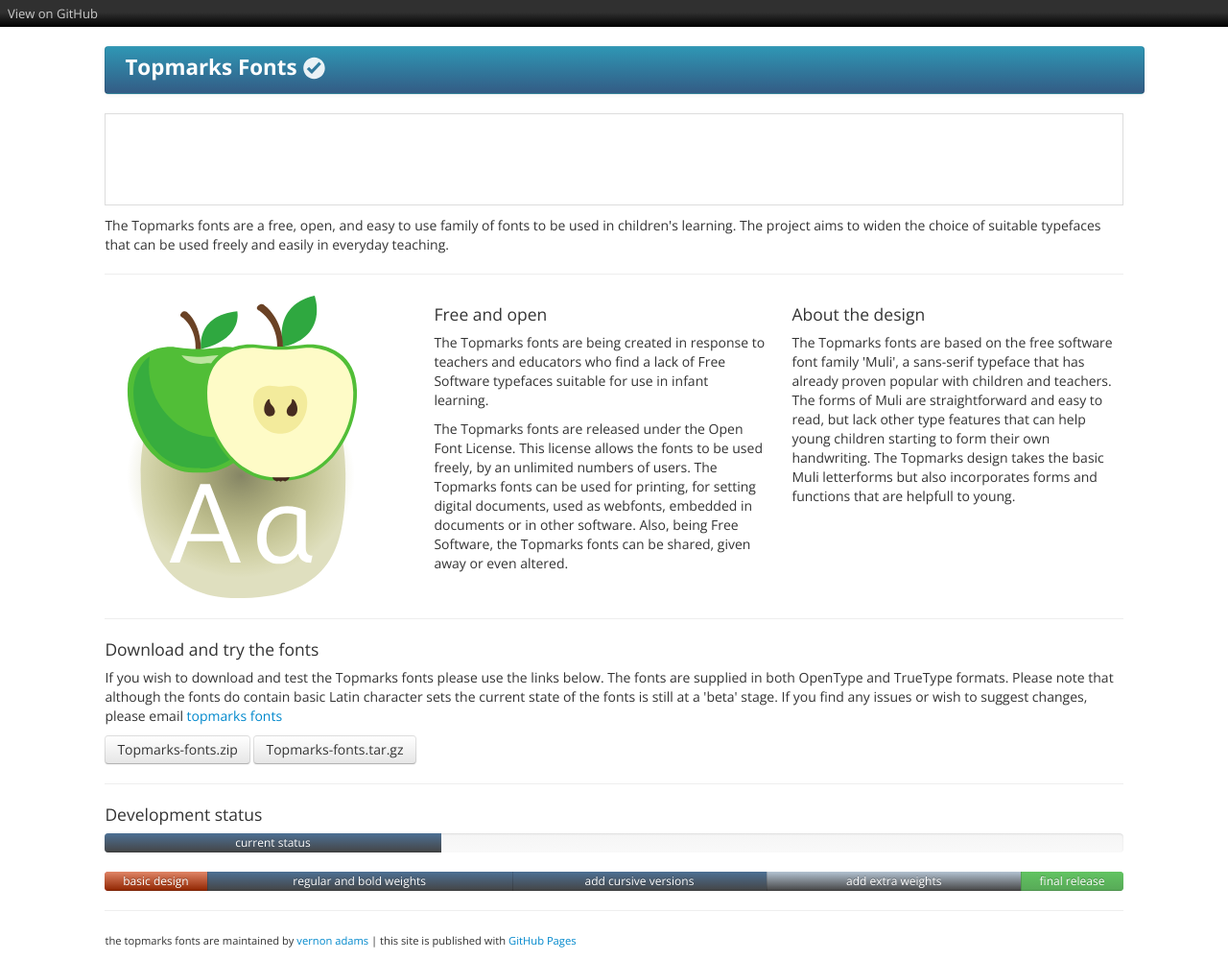
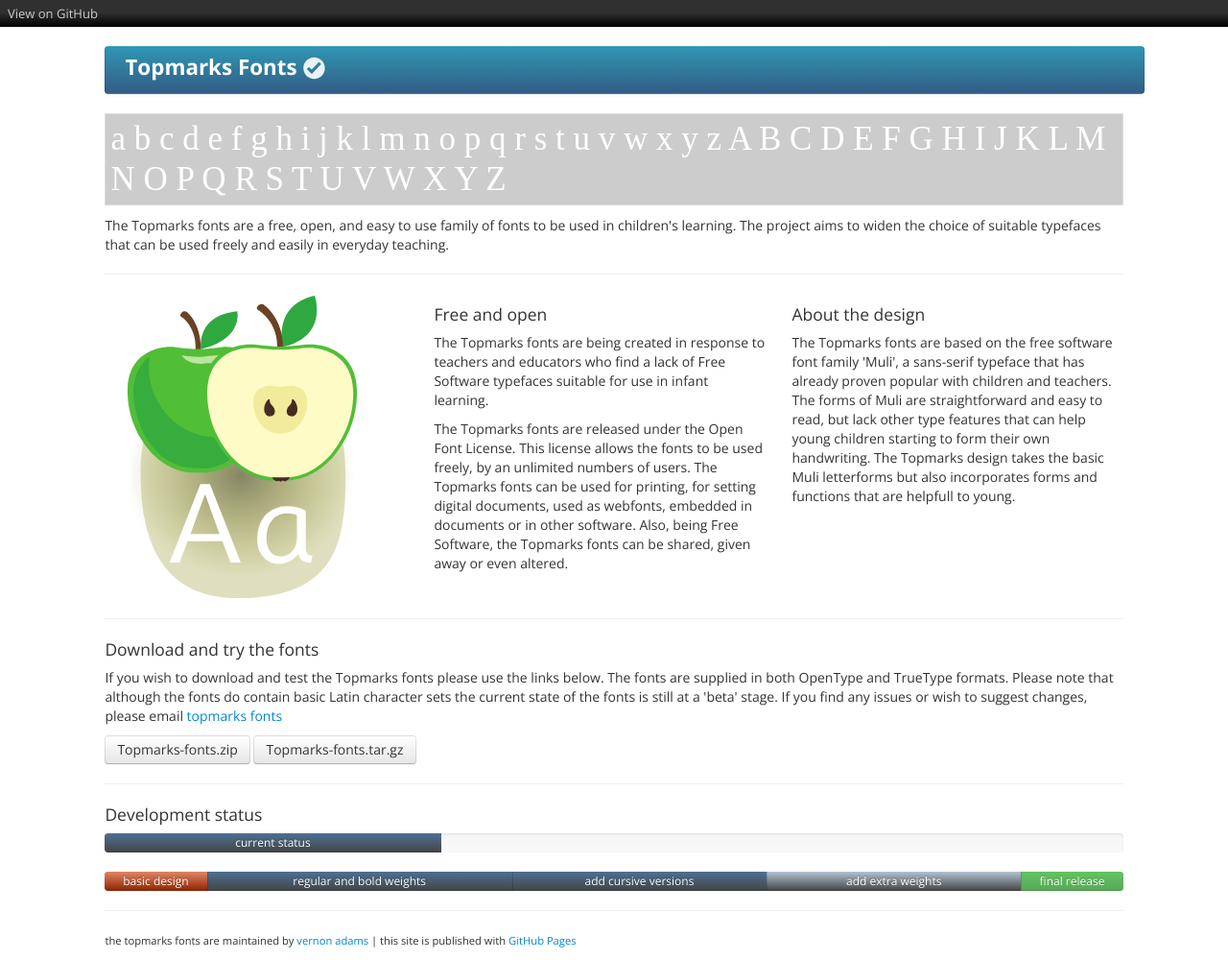
Before and after one commit to vernnobile/topmarks, a Jekyll site: the page built from index.html, in a window 1280 px wide. Shown: the whole page at 96% size. Built offline with Jekyll 4.4.1, drawn with Linux system fonts in a browser that asks for light colours; some web fonts are replaced.

Commit message:
Update stylesheet.css

```diff
--- a/stylesheets/stylesheet.css
+++ b/stylesheets/stylesheet.css
@@ -1,7 +1,7 @@
 .specimen {
 font-family: 'topmarksbook';
 color:#fff;
-color-background:#ccc;
+background-color:#ccc;
 font-size:2.5em;
 padding:5px;
 border:solid 1px #ddd;
```
